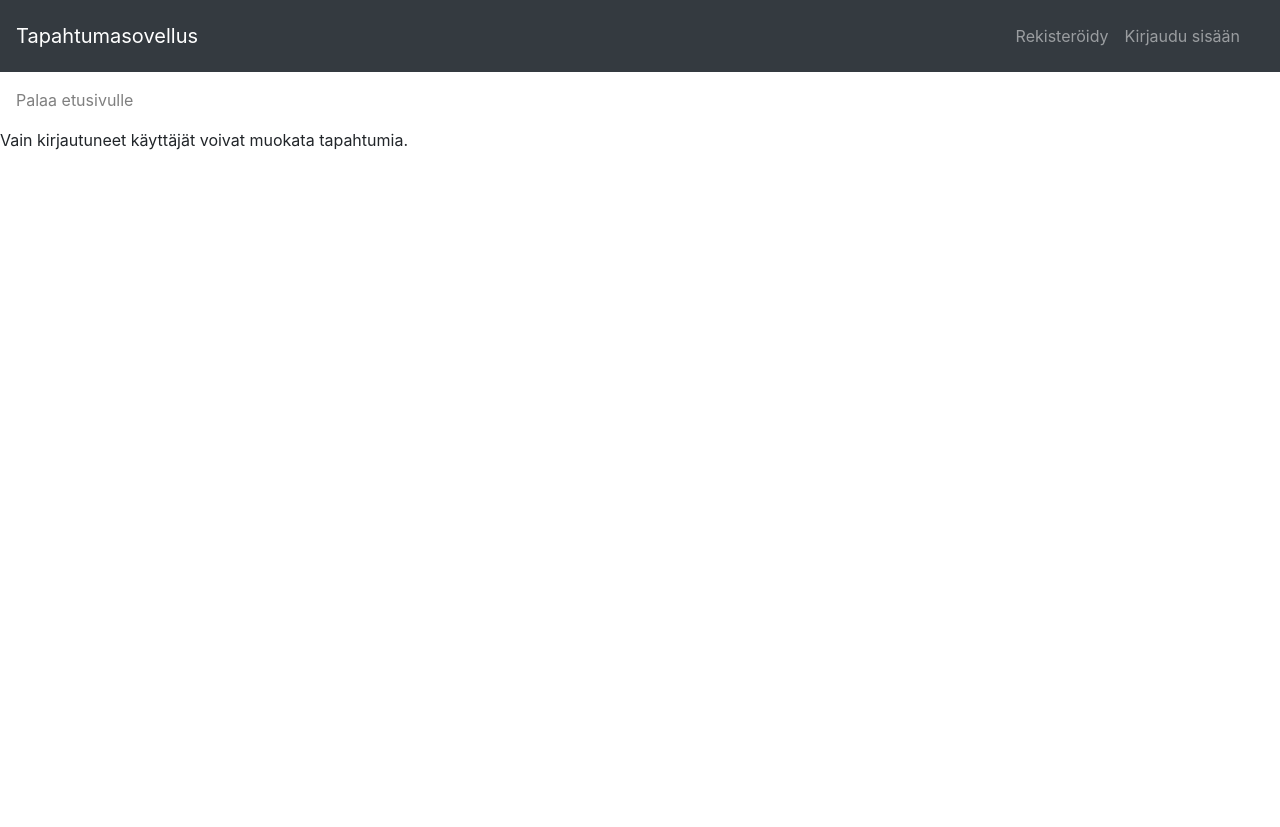
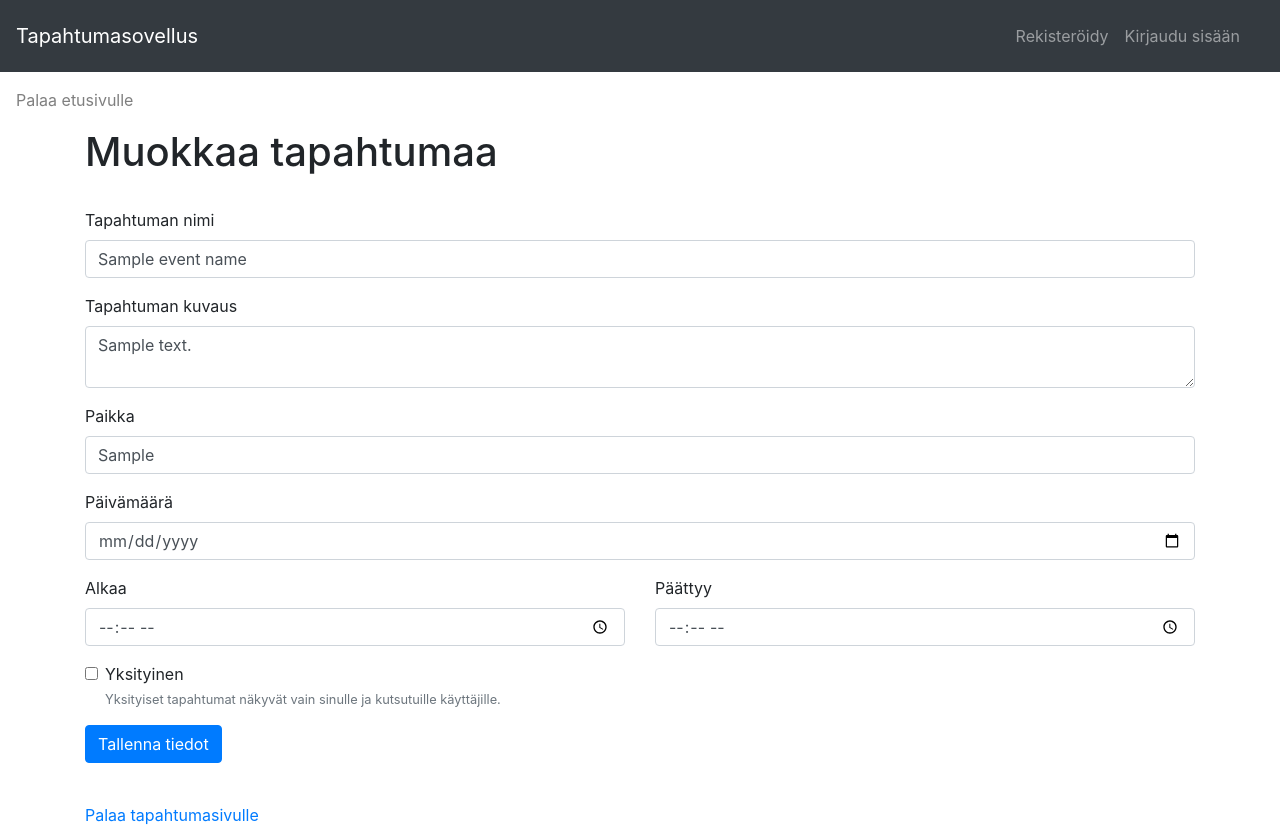
Before and after one commit to ellisrnm/Tapahtumasovellus, a Flask app: template templates/edit.html in a window 1280 px wide. Before the commit the page ends 150 px from the top, so only its background shows below. Run offline with Flask 2, Linux system fonts and the light colour scheme; the template is opened without the code that fills it: most values are stand-ins (such as "Sample title", 1, 10 or a date in 2020); some libraries are stand-ins or nearby versions.

Commit message:
Edit form layout

```diff
--- a/templates/edit.html
+++ b/templates/edit.html
@@ -1,33 +1,53 @@
 {% extends "layout.html" %}
 
 {% block content %}
-{% if session.user_id %}
+
+<div class="container">
 <h1>Muokkaa tapahtumaa</h1><br>
 <form action="/edit/{{event_id}}" method="post">
-    Tapahtuman nimi: <input type="text" name="event_name" value="{{event_name}}">
-    <p>
-    Tapahtuman kuvaus: <textarea name="event_description" rows="2" cols="30">{{event_description}}</textarea>
-    <p>
-    {% if isprivate %}
-    Yksityinen:<input type="checkbox" name="isprivate" value="1" checked>
-    {% else %}
-    Yksityinen:<input type="checkbox" name="isprivate" value="1">
-    {% endif %}
-    <p>
-    Tapahtumapaikka: <input type="text" name="place" value={{place}}>
-    <p>
-    Tapahtuman päivämäärä: <input type="date" name="event_date" value="{{event_date}}">
-    <p>
-    Tapahtuman alkuaika: <input type="time" name="start_time" value={{start_time}}>
-    <p>
-    Tapahtuman päättymisaika: <input type="time" name="end_time" value={{end_time}}>
-    <p>
-    <input type="submit" value="Tallenna tiedot">
+    <div class="form-group">
+        <label>Tapahtuman nimi</label>
+        <input type="text" class="form-control" name="event_name" value="{{event_name}}">
+    </div>
+    <div class="form-group">
+        <label>Tapahtuman kuvaus</label>
+        <textarea class="form-control" name="event_description" rows="2" cols="50">{{event_description}}</textarea>
+    </div>
+    <div class="form-group">
+        <label>Paikka</label>
+        <input type="text" class="form-control" name="place" value={{place}}>
+    </div>
+    <div class="form-group">
+        <label>Päivämäärä</label>
+        <input type="date" class="form-control" name="event_date" value="{{event_date}}">
+    </div>
+    <div class="form-group">
+    <div class="row">
+        <div class="col">
+            <label>Alkaa</label>
+            <input type="time" class="form-control" name="start_time" value={{start_time}}>
+        </div>
+        <div class="col">
+            <label>Päättyy</label>
+            <input type="time" class="form-control" name="end_time" value={{end_time}}>
+        </div>
+    </div>
+    </div>
+    <div class="form-group">
+        <div class="form-check">
+            <input class="form-check-input" type="checkbox" name="isprivate" value="1" {% if isprivate %} checked {% endif %}>
+            <label class="form-check-label">Yksityinen</label>
+            <small class="form-text text-muted">
+                Yksityiset tapahtumat näkyvät vain sinulle ja kutsutuille käyttäjille.
+            </small>
+        </div>
+    </div>
+    <div class="form-group">
+    <button type="submit" class="btn btn-primary">Tallenna tiedot</button>
+    </div>
 </form>
 <br>
 <a href="/event/{{event_id}}">Palaa tapahtumasivulle</a>
+</div>
 
-{% else %}
-Vain kirjautuneet käyttäjät voivat muokata tapahtumia.<br><br>
-{% endif %}
 {% endblock %}
```
